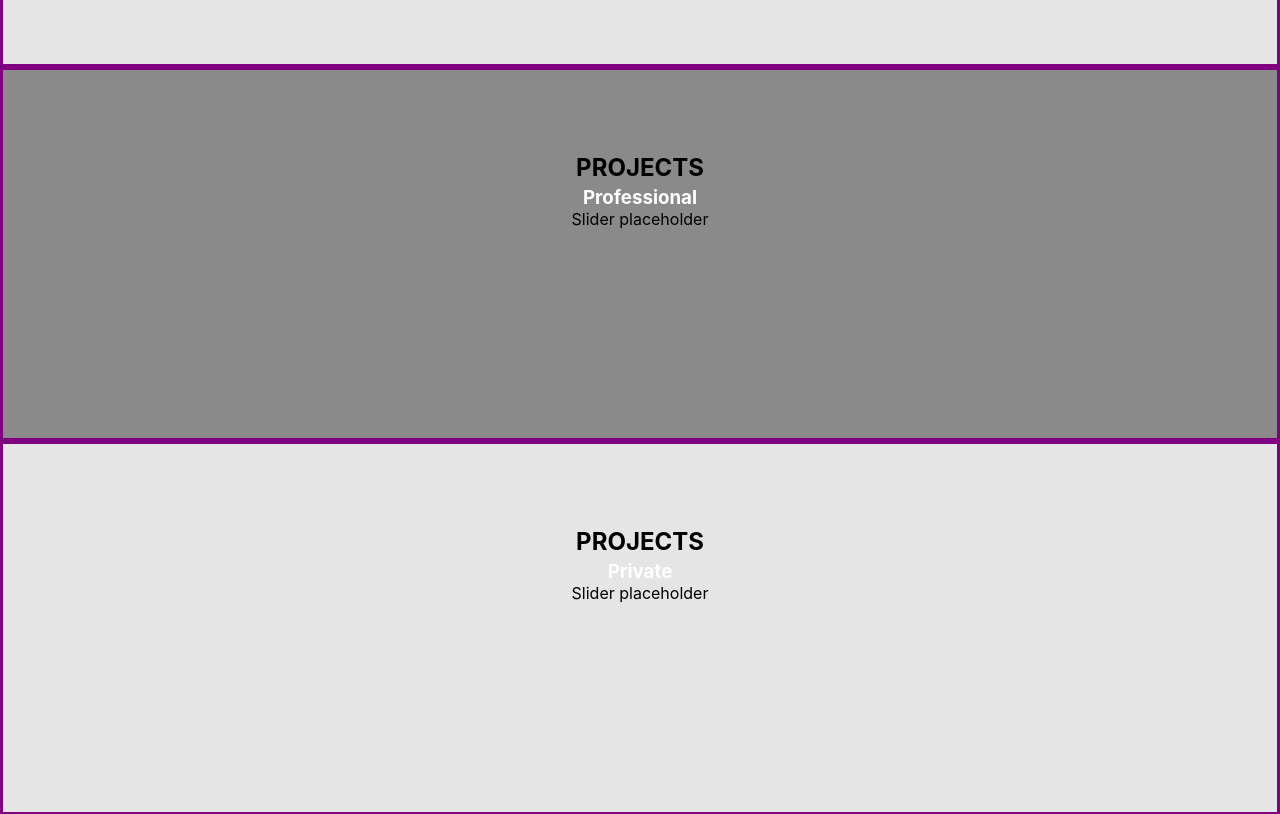
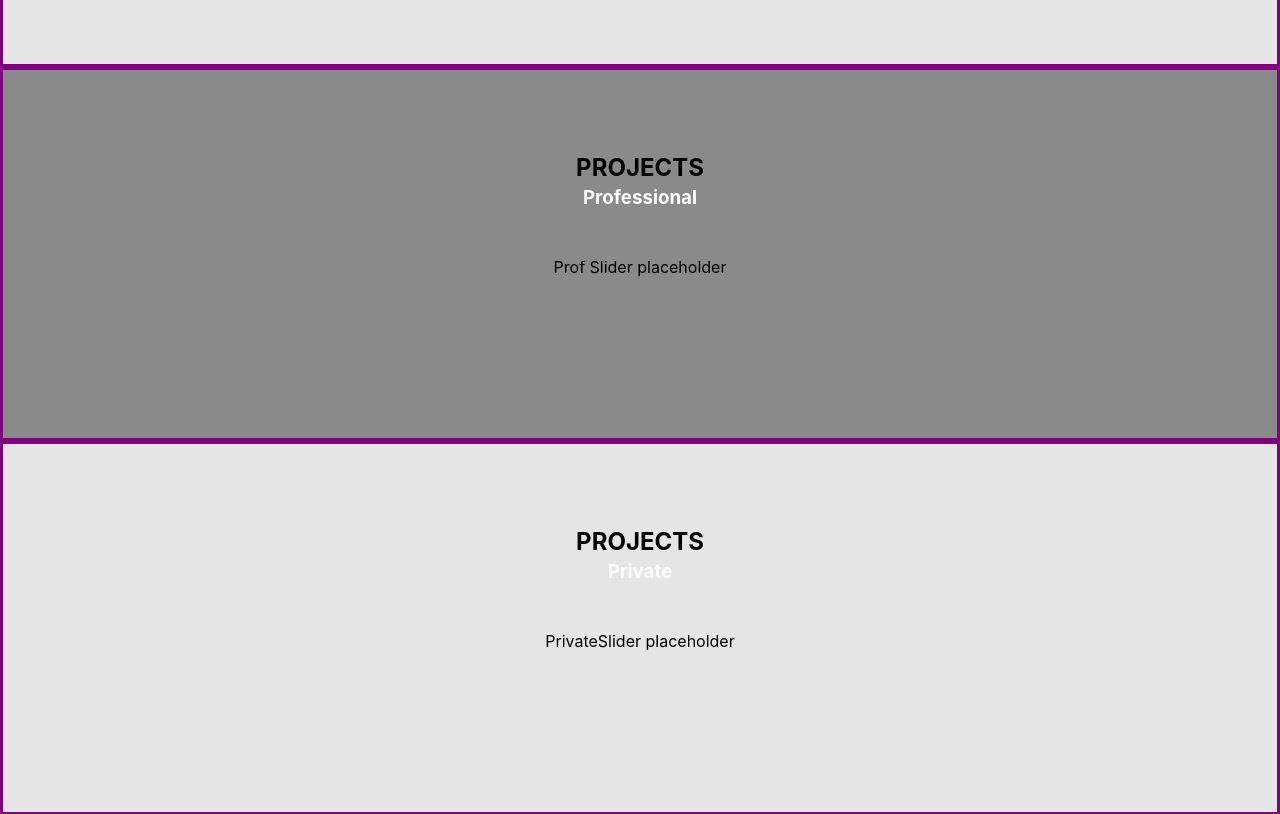
Before and after one commit to MichalFrontEnd/newport, a React (Create React App) app: page / in a window 1280 px wide. Shown: the part 1480-2294 px from the top of the page. Built offline with nearby package versions, Linux system fonts and the light colour scheme.

Commit message:
Removes redundt use of children

```diff
--- a/src/components/organisms/projects-card/ProjectsCard.jsx
+++ b/src/components/organisms/projects-card/ProjectsCard.jsx
@@ -4,7 +4,7 @@ import classNames from "classnames";
 // import { Link } from "react-scroll";
 // const src = "/assets/images/mfrontc.png";
 
-export const ProjectsCard = ({ children, type, className }) => {
+export const ProjectsCard = ({ type, className }) => {
   const additionalClassNames = {};
   if (className !== undefined) {
     additionalClassNames[className] = true;
@@ -17,7 +17,11 @@ export const ProjectsCard = ({ children, type, className }) => {
       <h2 className="projects-card__heading">Projects</h2>
       <h3 className="projects-card__sub-heading">{type}</h3>
 
-      {children && children}
+      {type === "Professional" ? (
+        <div className="projects-card__slider">Prof Slider placeholder</div>
+      ) : (
+        <div className="projects-card__slider">PrivateSlider placeholder</div>
+      )}
     </div>
   );
 };
--- a/src/components/organisms/projects-card/projects-card.scss
+++ b/src/components/organisms/projects-card/projects-card.scss
@@ -11,4 +11,8 @@
   &__sub-heading {
     color: var(--paper);
   }
+
+  &__slider {
+    margin-block-start: 3rem;
+  }
 }
--- a/src/components/pages/Projects.jsx
+++ b/src/components/pages/Projects.jsx
@@ -11,17 +11,13 @@ export const Projects = () => {
         <ProjectsCard
           type="Professional"
           className="projects__container projects__container--prof"
-        >
-          <div className="projects__slider">Slider placeholder</div>
-        </ProjectsCard>
+        />
       </section>
       <section className="projects container container--light">
         <ProjectsCard
           type="Private"
           className="projects__container projects__container--private"
-        >
-          <div className="projects__slider">Slider placeholder</div>
-        </ProjectsCard>
+        />
       </section>
     </>
   );
```
